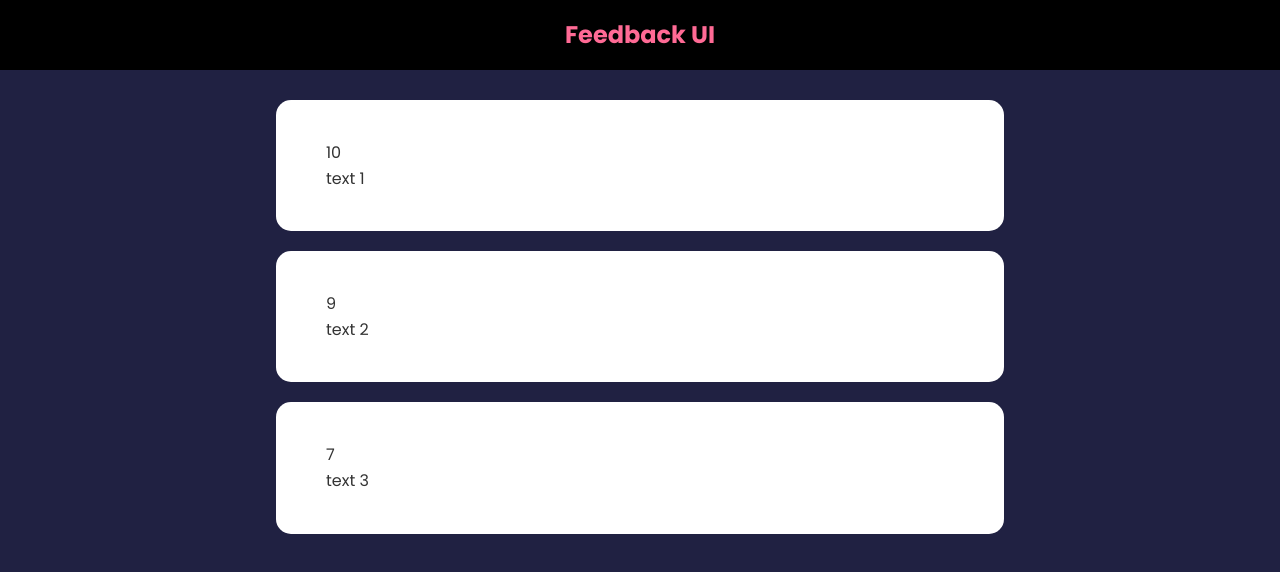
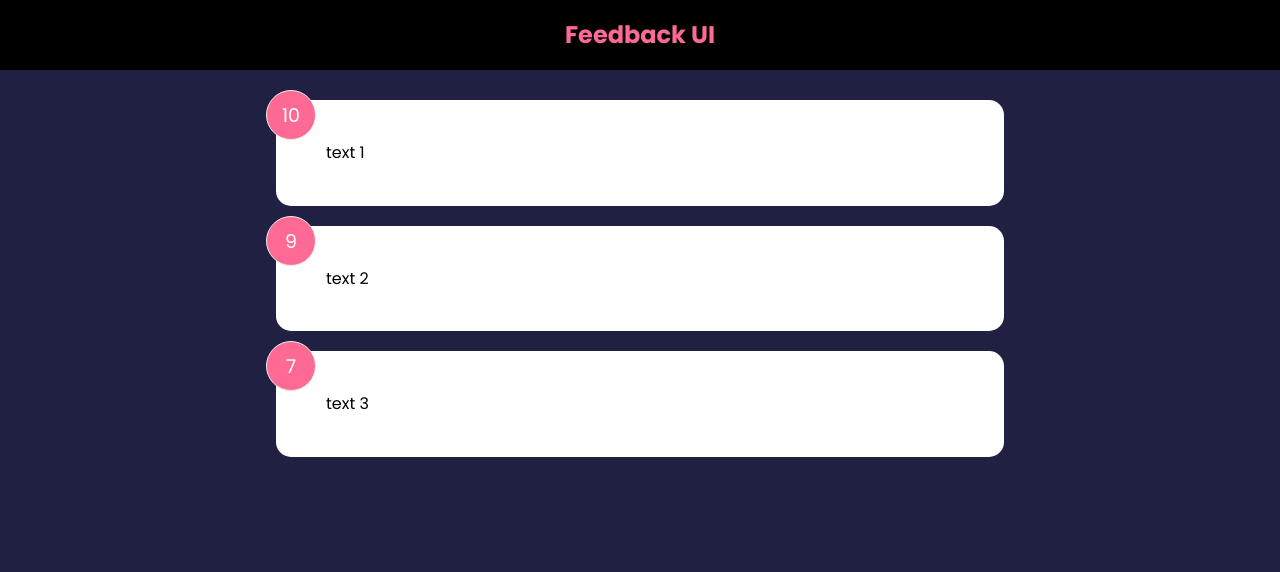
Before and after one commit to Rocio01/feedback-app, a React (Create React App) app: page / in a window 1280 px wide. Shown: the top 572 px of the page. Built offline with nearby package versions, Linux system fonts and the light colour scheme.

Commit message:
Add react icons

```diff
--- a/package.json
+++ b/package.json
@@ -8,6 +8,7 @@
     "@testing-library/user-event": "^13.5.0",
     "react": "^17.0.2",
     "react-dom": "^17.0.2",
+    "react-icons": "^4.3.1",
     "react-scripts": "5.0.0",
     "web-vitals": "^2.1.4"
   },
--- a/src/FeedbackItem.jsx
+++ b/src/FeedbackItem.jsx
@@ -4,11 +4,14 @@
 const FeedbackItem = ({item}) => {
   return (
     <Card>
-      <div className="nums-display">{item.rating}</div>
+      <div className="num-display">{item.rating}</div>
       <div className="text-display">{item.text}</div>
 
     </Card>
   )
 }
 
+Card.defaultProps = {
+  reverse: false,
+}
 export default FeedbackItem
--- a/src/shared/Card.jsx
+++ b/src/shared/Card.jsx
@@ -1,8 +1,17 @@
 import React from 'react'
 
-const Card = ({children}) => {
+const Card = ({children, reverse}) => {
   return (
-    <div className='card'>
+    // conditional card
+    // <div className={ `card ${reverse&& 'reverse'}` }>
+    //   {children}
+    // </div>
+
+    // conditional style
+    <div className="card" style={{
+      backgroundColor: reverse? 'rgba(0,0,0,0.4)' : '#fff',
+      color: reverse ? '#fff' : '#000'
+    }}>
       {children}
     </div>
   )
```
Also changed, not shown: 1 other file (tests, documents, lock files or other folders).
